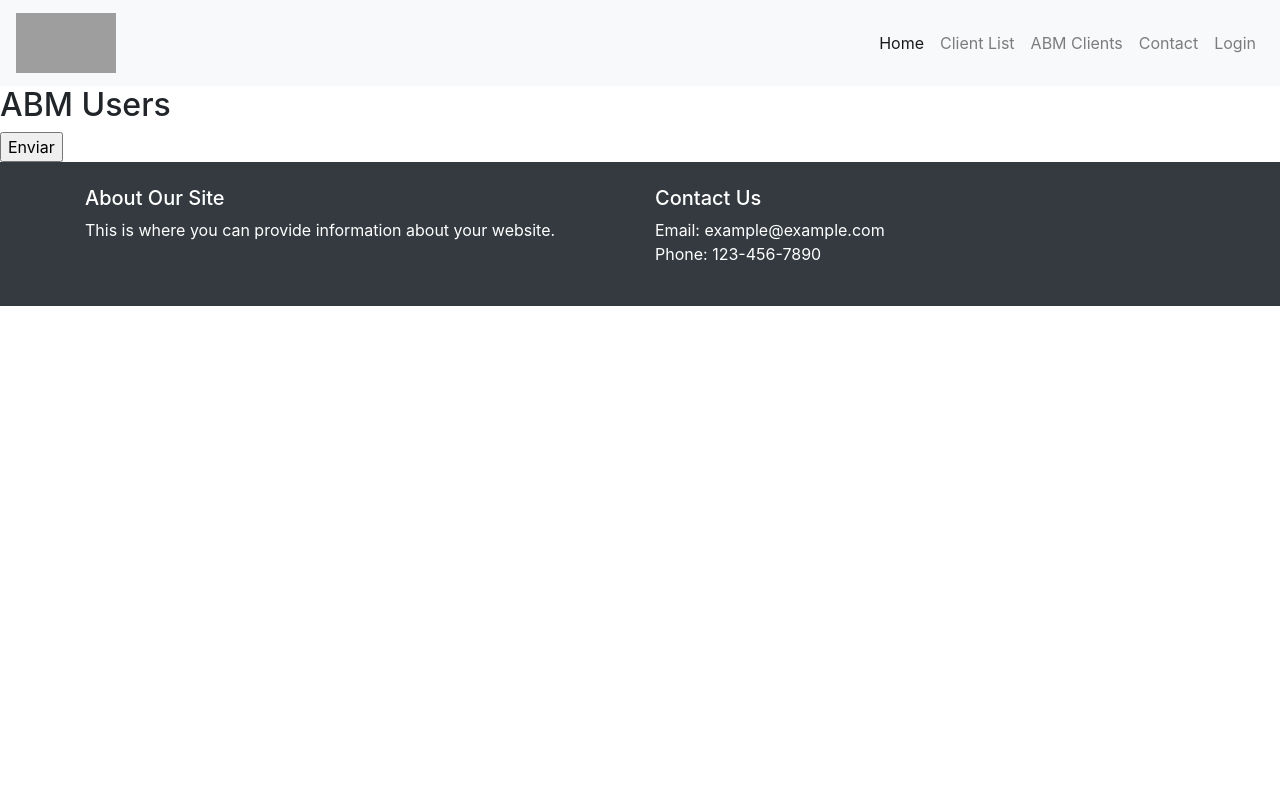
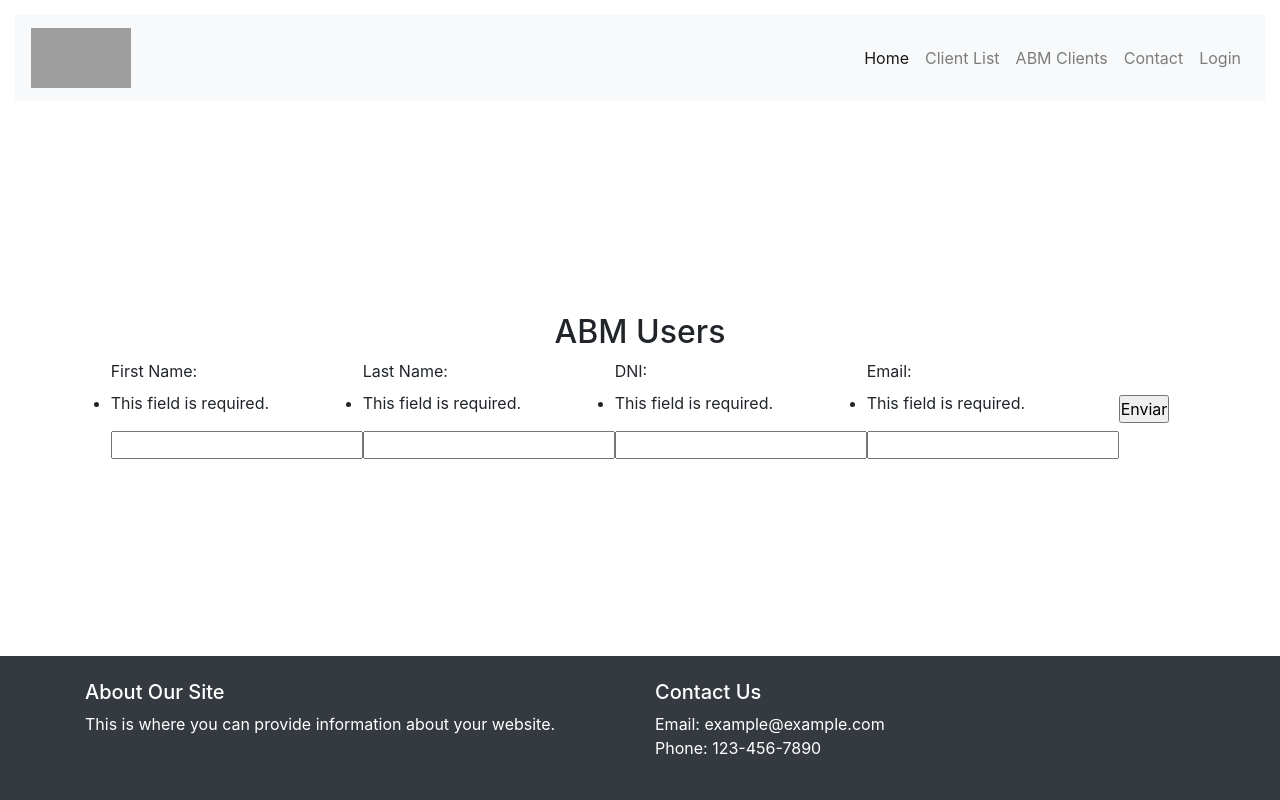
Before and after one commit to emantho/alba_pasticceria, a Django app: page /abm_clients in a window 1280 px wide. Run offline with Django 5.2, Linux system fonts and the light colour scheme; some libraries are stand-ins or nearby versions; grey boxes are pictures that could not be loaded.

Commit message:
Added some styles + Started Applying validation

```diff
--- a/Alba/pasticceria/forms.py
+++ b/Alba/pasticceria/forms.py
@@ -1,7 +1,15 @@
 from django import forms
+from django.core.exceptions import ValidationError
+
 
 class AbmClientsForm(forms.Form):
     userName = forms.CharField(label='First Name', required=True)
     lastName = forms.CharField(label='Last Name', required=True)
     dni = forms.IntegerField(label="DNI", required=True)
     email = forms.EmailField(label="Email", required=True)
+
+    def clean_userName(self):
+        if self.cleaned_data["userName"].isalpha():
+            raise ValidationError("Name can only contains letters")
+
+        return self.cleaned_data["userName"]
--- a/Alba/pasticceria/static/pasticceria/css/abm_clients.css
+++ b/Alba/pasticceria/static/pasticceria/css/abm_clients.css
@@ -0,0 +1,6 @@
+/* Styles for abm_clients template */
+
+main {
+    flex: 1;
+    flex-direction: column;
+}
--- a/Alba/pasticceria/static/pasticceria/css/base.css
+++ b/Alba/pasticceria/static/pasticceria/css/base.css
@@ -0,0 +1,27 @@
+/* Styles for base template */
+
+* {
+    margin: 0;
+    padding: 0;
+}
+
+body {
+    display: flex;
+    flex-direction: column;
+    min-height: 100vh;
+}
+
+.centered {
+    display: flex;
+    justify-content: center;
+    align-items: center;
+}
+
+main {
+    flex: 1;
+    flex-direction: column;
+}
+
+header, main, footer {
+    padding: 15px;
+}
--- a/Alba/pasticceria/static/pasticceria/css/client_list.css
+++ b/Alba/pasticceria/static/pasticceria/css/client_list.css
@@ -0,0 +1,6 @@
+/* Styles for client_list template */
+
+main {
+    flex: 1;
+    flex-direction: column;
+}
--- a/Alba/pasticceria/templates/pasticceria/abm_clients.html
+++ b/Alba/pasticceria/templates/pasticceria/abm_clients.html
@@ -1,16 +1,15 @@
 {% extends "pasticceria/base.html" %}
-
 {% load static %}
 {% block tittle %}ABM Users{% endblock tittle%}
 {% block css %}
-  <link rel="stylesheet" href="{% static "alba_pasticceria/css/abm_users.css" %}">
+<link rel="stylesheet" href="{% static "pasticceria/css/abm_clients.css" %}">
 {% endblock css %}
 
 <!-- Main Content -->
 {% block main %}
 
     <h2>ABM Users</h2>
-    <form method="POST" action=" {% url "abm_clients" %} ">
+    <form class="centered" method="POST" action=" {% url "abm_clients" %} ">
 
         {% csrf_token %}
         {{ abm_clients_form }}
--- a/Alba/pasticceria/templates/pasticceria/client_list.html
+++ b/Alba/pasticceria/templates/pasticceria/client_list.html
@@ -1,6 +1,10 @@
 {% extends "pasticceria/base.html" %}
+{% load static %}
 {% block tittle %}Name List{%endblock tittle%}
-{% block css %}{% endblock css %}
+{% block css %}
+<link rel="stylesheet" href="{% static "pasticceria/css/abm_clients.css" %}">
+{% endblock css %}
+
 
 {% block main %}
 <h2>Listado de nombres</h2>
--- a/Alba/pasticceria/templates/pasticceria/index.html
+++ b/Alba/pasticceria/templates/pasticceria/index.html
@@ -1,5 +1,4 @@
 {% extends "pasticceria/base.html" %}
-
 {% load static %}
 {% block tittle %}{% endblock tittle%}
 {% block css %}
--- a/Alba/pasticceria/views.py
+++ b/Alba/pasticceria/views.py
@@ -33,17 +33,21 @@ def abm_clients(request):
 
     context = {}
 
+    # Empty form request
     if request == 'GET':
-        context['abm_users_form'] = forms.AbmClientsForm()
+        context['abm_clients_form'] = forms.AbmClientsForm()
 
     else: # Asummig is a POST
-        context['abm_users_form'] = forms.AbmClientsForm(request.POST)
+        form = forms.AbmClientsForm(request.POST)
+        context['abm_clients_form'] = form
 
         # Form validation
+        if form.is_valid():
         # If correct, inform with message and redirect
+            print(request.POST)
+            return redirect('index')
 
         # IF NO correct
         # Saty in form but showing an error
-        # return redirect('index')
 
     return render(request, 'pasticceria/abm_clients.html', context)
```
Also changed, not shown: Alba/pasticceria/static/pasticceria/css/index.css (+8 -0 lines).
